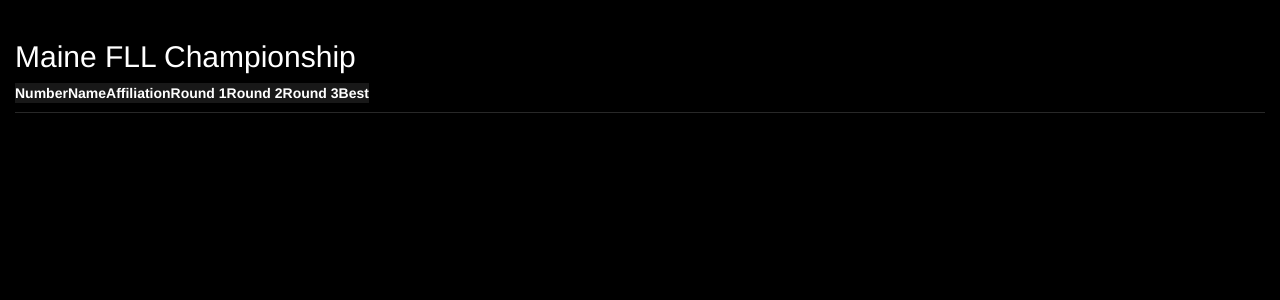
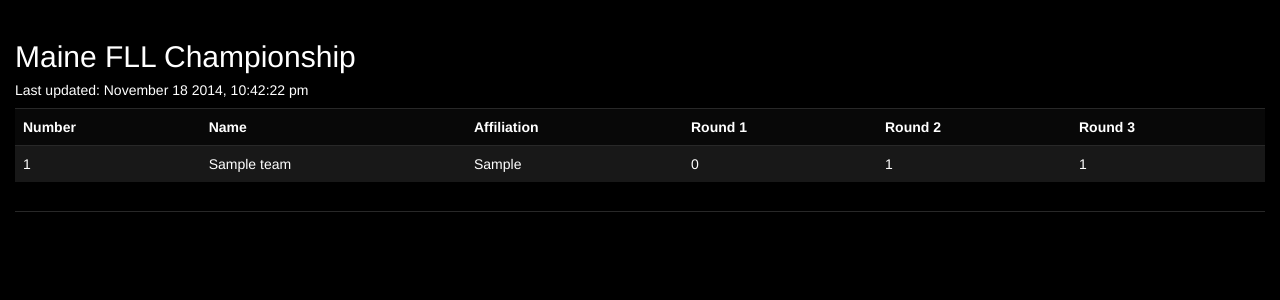
Before and after one commit to Azathoth2k/fllipit, a Flask app: page / in a window 1280 px wide. Shown: the top 300 px of the page. Run offline with Flask 2, Linux system fonts and the light colour scheme; tables that the repository leaves empty hold one stand-in row (values such as "Sample post"); lists and menus that the app fills with data are empty; some libraries are stand-ins or nearby versions; some web fonts are replaced.

Commit message:
Updated HTML and javascript files to pull data from REST endpoint.

```diff
--- /dev/null
+++ b/static/js/app.js
@@ -0,0 +1,52 @@
+var fllipit = {
+    failedBefore: false,
+
+    // build HTML for a single Jenkins build
+    getHtmlForSingleTeam: function (team) {
+        var teamData =
+            "<tr><td>" + team.number + "</td>" +
+            "<td>" + team.name + "</td>" +
+            "<td>" + team.affiliation + "</td>" +
+            "<td>" + team.round0 + "</td>" +
+            "<td>" + team.round1 + "</td>" +
+            "<td>" + team.round2 + "</td>" +
+            "</tr>";
+
+        return teamData;
+    },
+
+    // update the build-list HTML on the main page
+    updateHtml: function (data) {
+        var tableData = "<table class='table table-striped'><tr>" +
+            "<th>Number</th>" +
+            "<th>Name</th>" +
+            "<th>Affiliation</th>" +
+            "<th>Round 1</th>" +
+            "<th>Round 2</th>" +
+            "<th>Round 3</th>" +
+            "</tr>";
+        $.each(data, function (i, team) {
+            tableData += fllipit.getHtmlForSingleTeam(team);
+        });
+        tableData += "</table>";
+        $("div#teams").html(tableData);
+        $("#lastUpdate").html('Last updated: ' + moment().format("MMMM DD YYYY, h:mm:ss a"));
+    },
+
+    // get data from Jenkins and update the builds
+    getData: function () {
+        $.ajax("/api/teams?callback=?", {
+            datatype: 'jsonp',
+            success: function (data) {
+                fllipit.updateHtml(data);
+            },
+            error: function (error, data, type) {
+                if (!fllipit.failedBefore) {
+                    alert("Failed to get data from Python server");
+                    fllipit.failedBefore = true;
+                    $("#lastUpdate").html('DISCONNECTED');
+                }
+            }
+        });
+    }
+};
--- a/templates/index.html
+++ b/templates/index.html
@@ -4,37 +4,31 @@
         <meta charset="utf-8">
         <title>{{title}}</title>
         <link rel="stylesheet" href="{{ url_for('static', filename='css/bootstrap.min.css') }}">
+        <link rel="stylesheet" href="{{ url_for('static', filename='css/jquery.dataTables.min.css') }}">
         <link rel="stylesheet" href="{{ url_for('static', filename='css/normalize.css') }}">
         <link rel="stylesheet" href="{{ url_for('static', filename='css/style.css') }}">
         <script src="{{ url_for('static', filename='js/libs/jquery-1.11.0.js') }}"></script>
         <script src="{{ url_for('static', filename='js/libs/bootstrap.min.js') }}"></script>
         <script src="{{ url_for('static', filename='js/libs/moment.min.js') }}"></script>
-        <!--<script src="{{ url_for('static', filename='js/app.js') }}"></script>
-        <script>
+        <script src="{{ url_for('static', filename='js/libs/jquery.dataTables.min.js') }}"></script>
+        <script src="{{ url_for('static', filename='js/app.js') }}"></script>
+        <script type="text/javascript">
         $(document).ready(function () {
-          jenkinsDashboard.getData();
-          var auto_refresh = setInterval(function() {
-              jenkinsDashboard.getData();
-          }, 60000);
+            fllipit.getData();
+            var auto_refresh = setInterval(function() {
+                fllipit.getData();
+            }, 10000);
         });
-        </script>-->
+      </script>
     </head>
     <body>
         <div class="container-fluid">
             <div class="page-header">
                 <h2>{{title}}</h2>
-                <table>
-                    <tr>
-                        <th>Number</th>
-                        <th>Name</th>
-                        <th>Affiliation</th>
-                        <th>Round 1</th>
-                        <th>Round 2</th>
-                        <th>Round 3</th>
-                        <th>Best</th>
-                    </tr>
-                    <!-- what now -->
-                </table>
+                <h5 id="lastUpdate">Loading...</h5>
+                <div id="teams">
+                    Loading data...
+                </div>
             </div>
         </div>
     </body>
```
